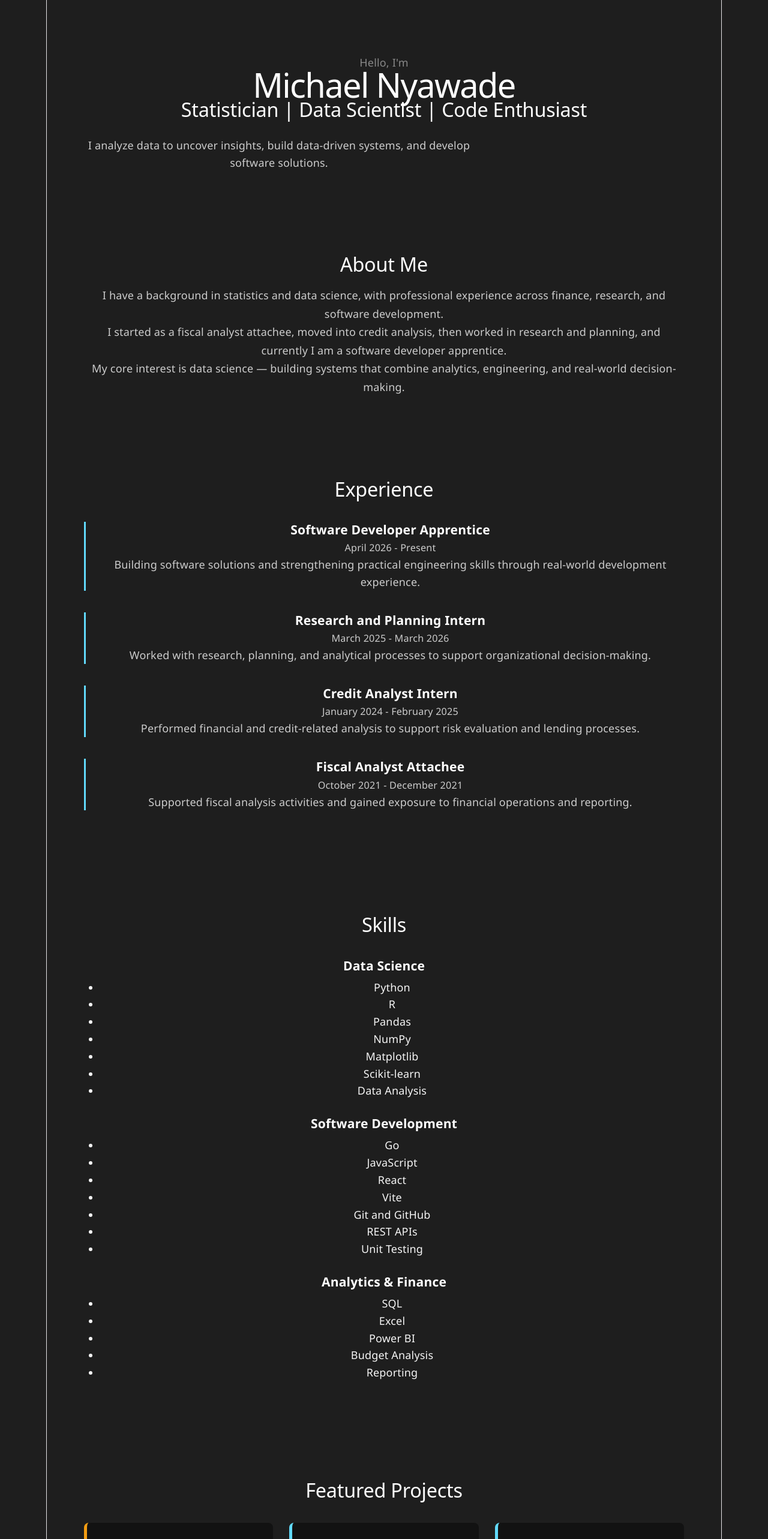
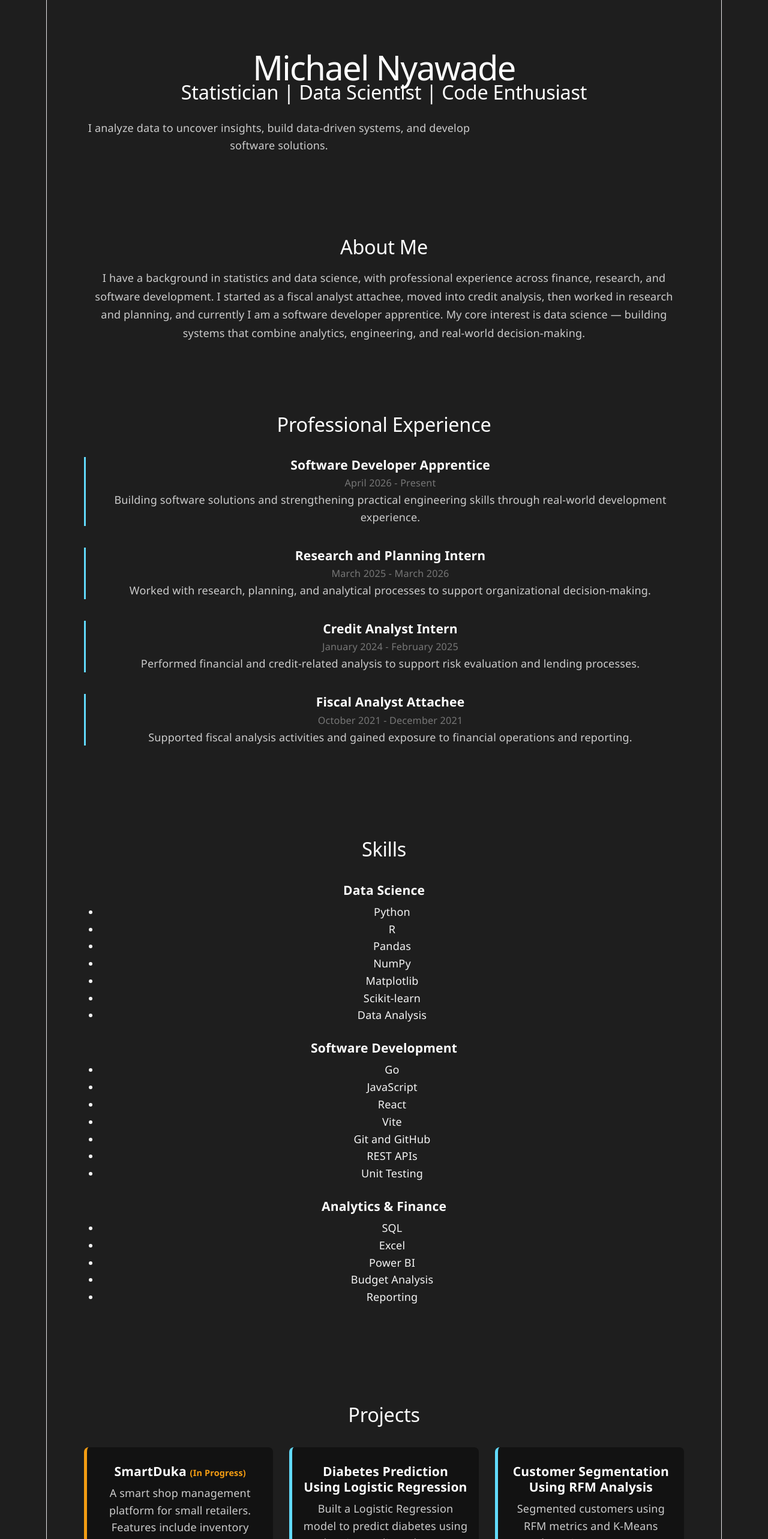
Before and after one commit to Michael-Nyawade/Michael-Nyawade.github.io, a React (Vite) app: page / in a window 1280 px wide. Shown: the top 2566 px of the page at 60% size. Built offline with nearby package versions, Linux system fonts and the light colour scheme.

Commit message:
Added scroll animations with AOS for section entrances

```diff
--- a/package.json
+++ b/package.json
@@ -11,6 +11,7 @@
     "deploy": "gh-pages -d dist"
   },
   "dependencies": {
+    "aos": "^2.3.4",
     "react": "^19.2.6",
     "react-dom": "^19.2.6"
   },
--- a/src/main.jsx
+++ b/src/main.jsx
@@ -1,11 +1,23 @@
-import { StrictMode } from 'react'
-import { createRoot } from 'react-dom/client'
-import App from './App.jsx'
-import './index.css'
-import './styles.css'
+import { StrictMode } from "react";
+import { createRoot } from "react-dom/client";
+import App from "./App.jsx";
+import "./index.css";
+import "./styles.css";
 
-createRoot(document.getElementById('root')).render(
+// AOS
+import AOS from "aos";
+import "aos/dist/aos.css";
+
+// Initialize AOS
+AOS.init({
+  duration: 800, // animation duration in ms
+  easing: "ease-in-out",
+  once: true, // animate only once
+  mirror: false, // do not animate when scrolling back
+});
+
+createRoot(document.getElementById("root")).render(
   <StrictMode>
     <App />
-  </StrictMode>,
-)
+  </StrictMode>
+);
--- a/src/sections/About.jsx
+++ b/src/sections/About.jsx
@@ -1,20 +1,14 @@
 export default function About() {
   return (
-    <section style={{ padding: "3rem 0" }}>
+    <section data-aos="fade-up" style={{ padding: "3rem 0" }}>
       <h2>About Me</h2>
 
       <p style={{ lineHeight: 1.7, marginTop: "1rem" }}>
         I have a background in statistics and data science, with professional
         experience across finance, research, and software development.
-      </p>
-
-      <p style={{ lineHeight: 1.7 }}>
         I started as a fiscal analyst attachee, moved into credit analysis,
         then worked in research and planning, and currently I am a software
         developer apprentice.
-      </p>
-
-      <p style={{ lineHeight: 1.7 }}>
         My core interest is data science — building systems that combine
         analytics, engineering, and real-world decision-making.
       </p>
--- a/src/sections/Contact.jsx
+++ b/src/sections/Contact.jsx
@@ -1,7 +1,7 @@
 export default function Contact() {
   return (
-    <section>
-      <h2>Contact</h2>
+    <section data-aos="fade-up" style={{ padding: "3rem 0" }}>
+      <h2>Get in Touch</h2>
       <p style={{ marginTop: "1rem", lineHeight: 1.6 }}>
         I'm open to opportunities, collaborations, or just a good data conversation.
         Feel free to reach out!
--- a/src/sections/Experience.jsx
+++ b/src/sections/Experience.jsx
@@ -27,36 +27,30 @@ const experiences = [
 
 export default function Experience() {
   return (
-    <section>
-      <h2>Experience</h2>
-
+    <section style={{ padding: "3rem 0" }}>
+      <h2 data-aos="fade-up">Professional Experience</h2>
       <div style={{ marginTop: "2rem" }}>
         {experiences.map((experience, index) => (
           <div
             key={index}
+            data-aos="fade-up"
             style={{
               marginBottom: "2rem",
               paddingLeft: "1rem",
-              borderLeft: "3px solid var(--accent-color)",
+              borderLeft: "3px solid #61dafb",
             }}
           >
-            <h3 style={{ marginBottom: "0.3rem" }}>
-              {experience.role}
-            </h3>
-
+            <h3 style={{ marginBottom: "0.3rem" }}>{experience.role}</h3>
             <p
               style={{
-                color: "var(--paragraph-color)",
+                color: "#777",
                 marginTop: 0,
                 fontSize: "0.9rem",
               }}
             >
               {experience.period}
             </p>
-
-            <p style={{ lineHeight: 1.6 }}>
-              {experience.description}
-            </p>
+            <p style={{ lineHeight: 1.6 }}>{experience.description}</p>
           </div>
         ))}
       </div>
--- a/src/sections/Hero.jsx
+++ b/src/sections/Hero.jsx
@@ -1,7 +1,6 @@
 export default function Hero() {
   return (
-    <section>
-      <p style={{ color: "#888", marginBottom: "0.5rem" }}>Hello, I'm</p>
+    <section data-aos="fade-down" style={{ padding: "4rem 0" }}>
       <h1>Michael Nyawade</h1>
       <h2>Statistician | Data Scientist | Code Enthusiast</h2>
       <p style={{ maxWidth: "650px", marginTop: "1.5rem" }}>
--- a/src/sections/Projects.jsx
+++ b/src/sections/Projects.jsx
@@ -49,12 +49,14 @@ const projects = [
 
 export default function Projects() {
   return (
-    <section>
-      <h2>Featured Projects</h2>
+    <section data-aos="fade-up">
+      <h2>Projects</h2>
       <div className="project-grid" style={{ marginTop: "2rem" }}>
-        {projects.map((project, index) => (
+        {projects.map((project, idx) => (
           <div
-            key={index}
+            key={idx}
+            data-aos="fade-up"
+            data-aos-delay={idx * 100} // stagger animations
             style={{
               marginBottom: "2rem",
               padding: "1rem",
--- a/src/sections/Skills.jsx
+++ b/src/sections/Skills.jsx
@@ -6,7 +6,7 @@ const skills = {
 
 export default function Skills() {
   return (
-    <section style={{ padding: "3rem 0" }}>
+    <section data-aos="fade-up" style={{ padding: "3rem 0" }}>
       <h2>Skills</h2>
 
       <div style={{ marginTop: "2rem" }}>
```
Also changed, not shown: 1 other file (tests, documents, lock files or other folders).
